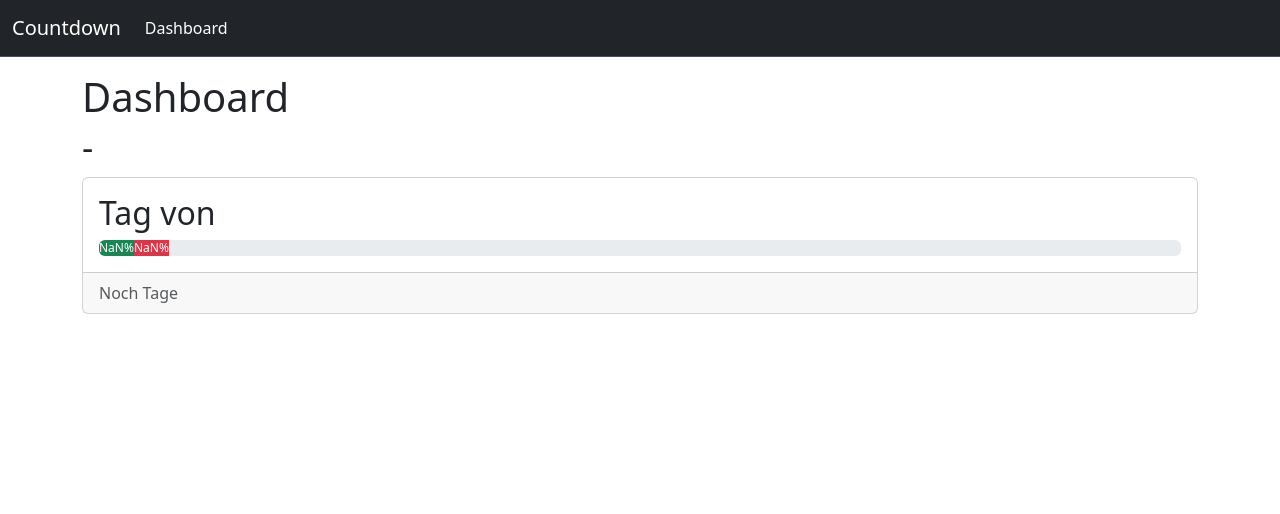
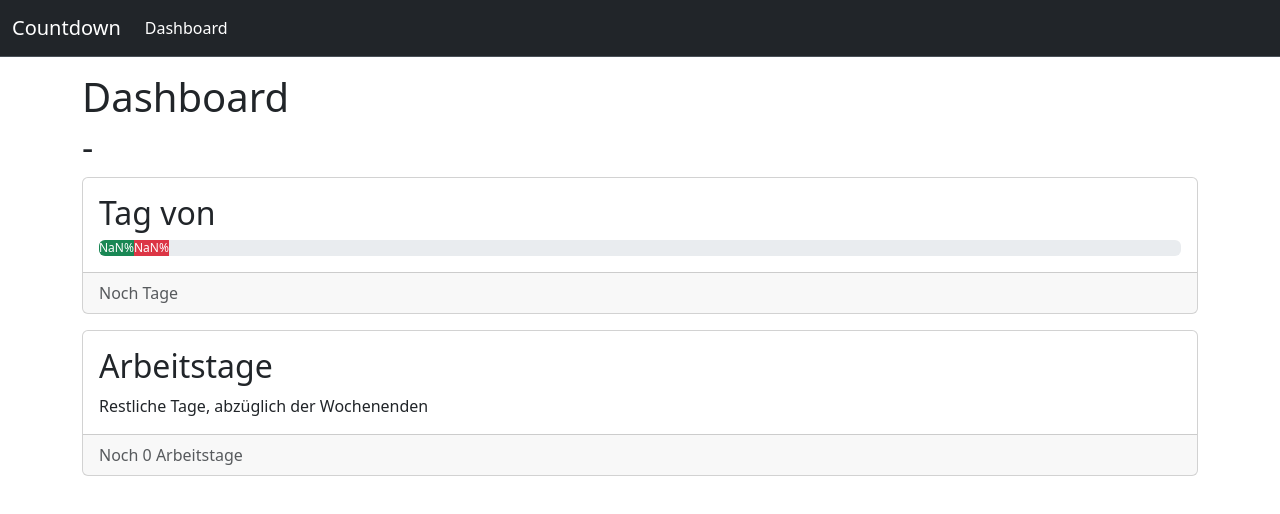
Before and after one commit to bebehr/countdown, a website built with Vite: page index.html in a window 1280 px wide. Built offline with nearby package versions, Linux system fonts and the light colour scheme; what @js-temporal/polyfill would draw is missing.

Commit message:
Show working days without weekends

```diff
--- a/index.html
+++ b/index.html
@@ -46,6 +46,15 @@
           Noch <span id="count-down"></span> Tage
         </div>
       </div>
+      <div class="card col mt-3">
+        <div class="card-body">
+          <h2 class="card-title">Arbeitstage</h2>
+          <p class="card-text">Restliche Tage, abzüglich der Wochenenden</p>
+        </div>
+        <div class="card-footer text-body-secondary">
+          Noch <span id="workdays-left"></span> Arbeitstage
+        </div>
+      </div>
     </main>
     <script src="/src/main.js" type="module"></script>
   </body>
--- a/src/js/countdown.js
+++ b/src/js/countdown.js
@@ -2,7 +2,7 @@ import { Temporal } from '@js-temporal/polyfill'
 
 export function setupCountdown (element) {
   const startDate = new Temporal.PlainDate(2026, 5, 1)
-  const endDate = new Temporal.PlainDate(2028, 4, 30)
+  const endDate = new Temporal.PlainDate(2028, 5, 1)
   const currentDate = Temporal.Now.plainDateISO()
   const daysTotal = endDate.since(startDate).days
   const daysLeft = endDate.since(currentDate).days
@@ -24,7 +24,22 @@ export function setupCountdown (element) {
     document.querySelector('#progress-left').setAttribute('style', `width: ${progressLeft}%`)
     document.querySelector('#progress-left-label').innerHTML = progressLeft + '%'
     document.querySelector('#count-down').innerHTML = daysLeft
+    document.querySelector('#workdays-left').innerHTML = workdaysLeft
   }
 
+  const getWorkdaysLeft = () => {
+    let current = currentDate
+    let workdays = 0
+    while (Temporal.PlainDate.compare(current, endDate) < 0) {
+      const dayOfWeek = current.dayOfWeek
+      if (dayOfWeek !== 6 && dayOfWeek !== 7) {
+        workdays++
+      }
+      current = current.add({ days: 1 })
+    }
+    return workdays
+  }
+
+  const workdaysLeft = getWorkdaysLeft()
   renderCountdown()
 }
```
